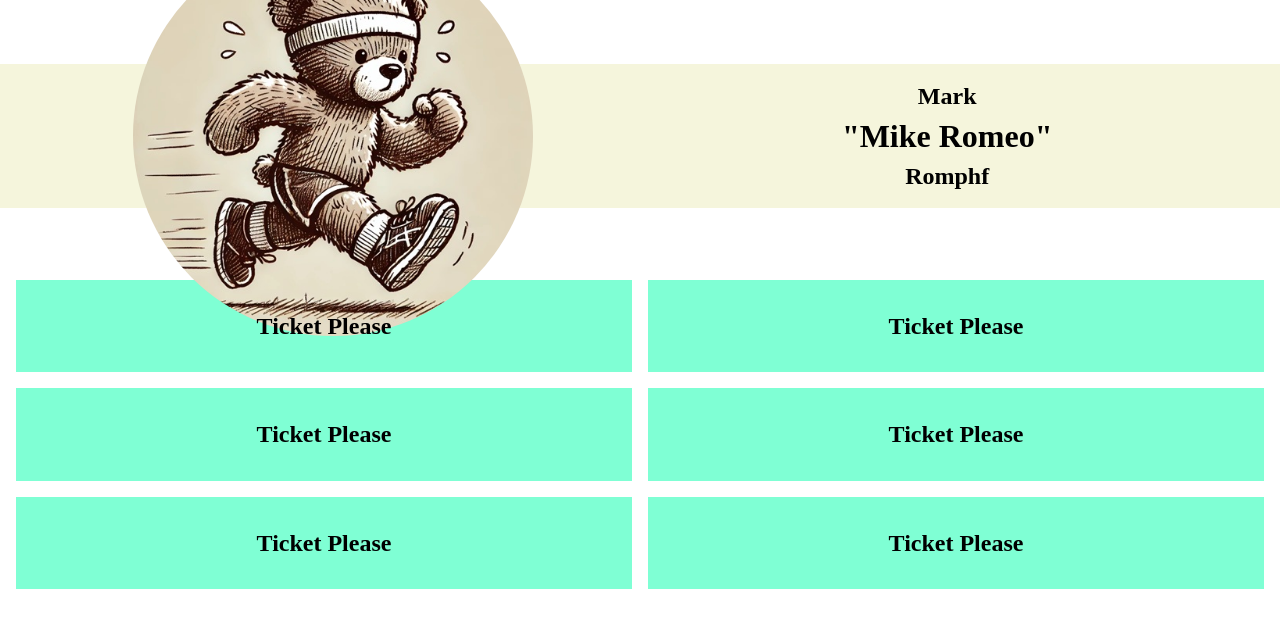
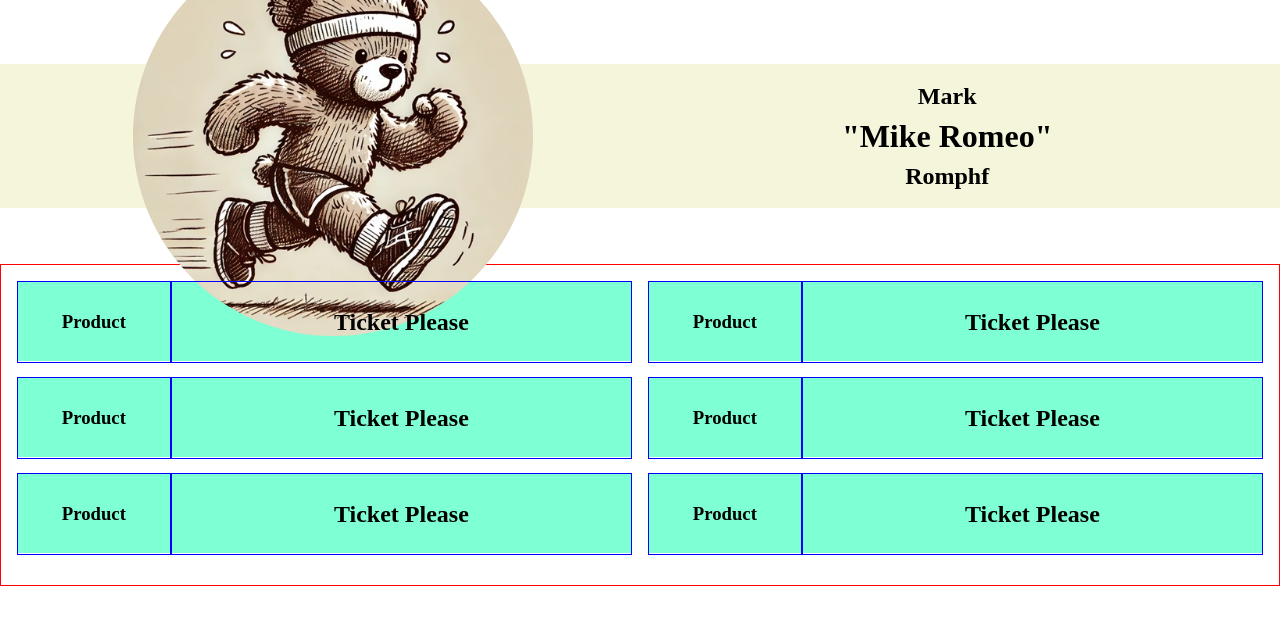
Before and after one commit to mromphf/website, a Vue app: page / in a window 1280 px wide. Shown: the top 628 px of the page. Built offline with nearby package versions, Linux system fonts and the light colour scheme.

Commit message:
Split Tickets into two sections.

```diff
--- a/src/components/Landing.vue
+++ b/src/components/Landing.vue
@@ -21,6 +21,7 @@ export default {
 
 <style scoped>
 #ticketHousing {
+  border: 1px solid red;
   column-count: 2;
   column-gap: 1rem;
   margin-top: 7vh;
--- a/src/components/Ticket.vue
+++ b/src/components/Ticket.vue
@@ -6,7 +6,13 @@ export default {
 
 <template>
   <article>
-    <h2>Ticket Please</h2>
+    <section>
+      <h3>Product</h3>
+    </section>
+
+    <section>
+      <h2>Ticket Please</h2>
+    </section>
   </article>
 </template>
 
@@ -14,13 +20,24 @@ export default {
 article {
   align-items: center;
   background-color: aquamarine;
+  column-count: 2;
+  display: grid;
+  grid-template-columns: 1fr 3fr;
   height: 5rem;
   justify-content: center;
   margin-bottom: 1rem;
-  padding: 1%
 }
 
-article h2 {
+section {
+  border: 1px solid blue;
+}
+
+h2 {
+  text-align: center;
+  line-height: 5rem;
+}
+
+h3 {
   text-align: center;
   line-height: 5rem;
 }
```
